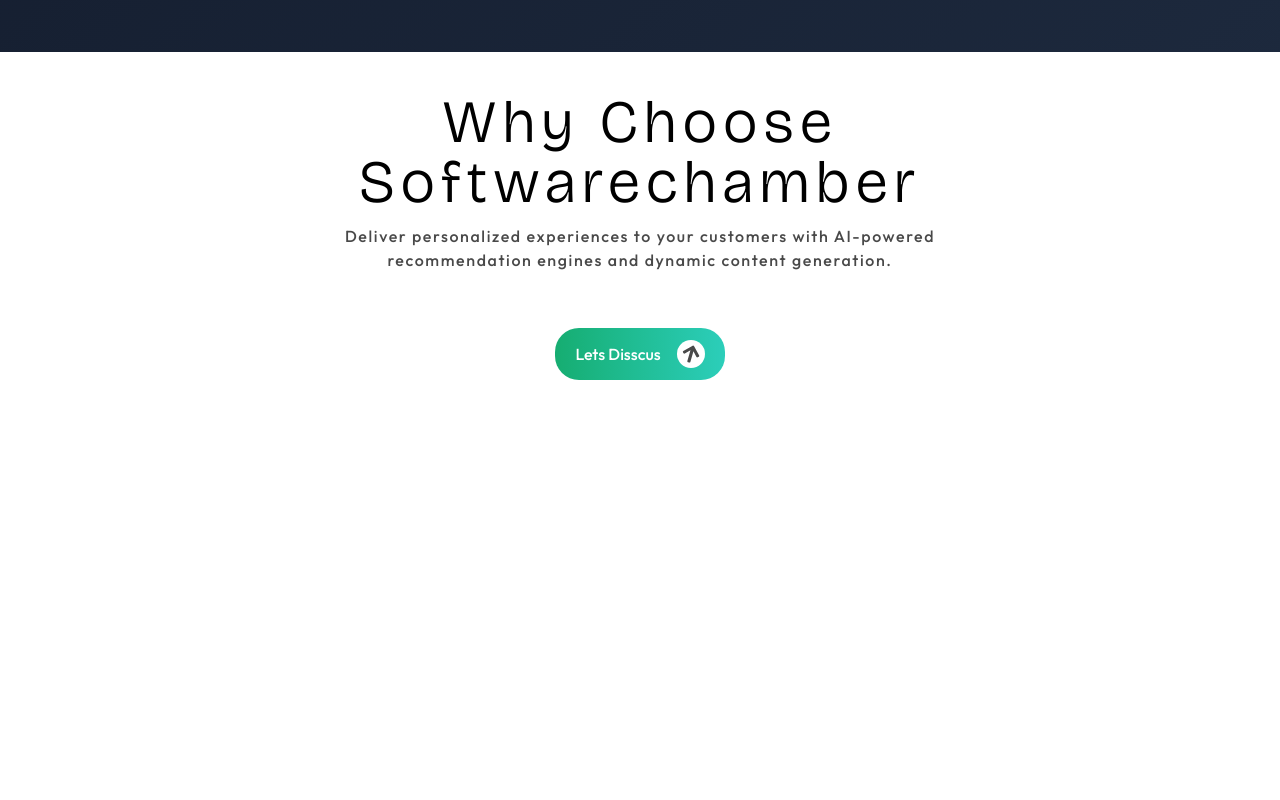
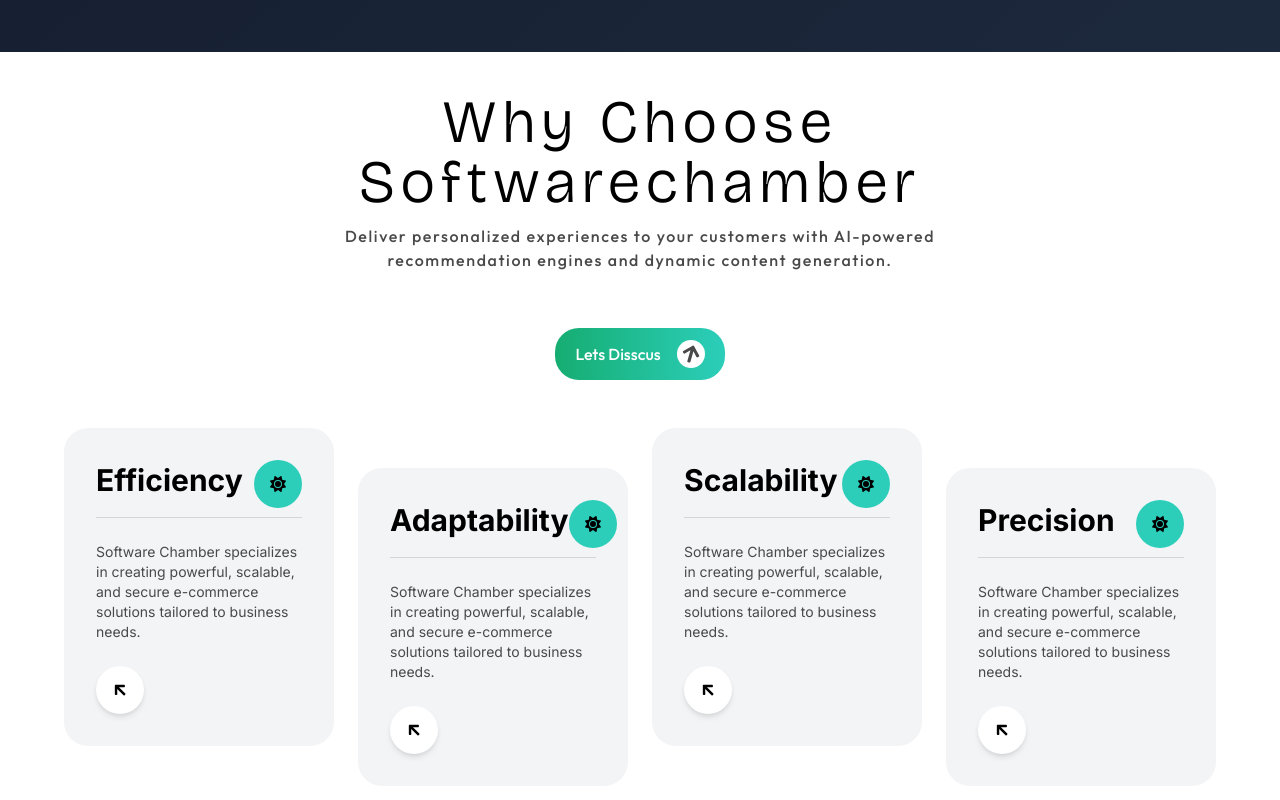
Before and after one commit to umme-Tahazzee/software-chamber, a Next.js app: page / in a window 1280 px wide. Shown: the part 3901-4701 px from the top of the page. Built offline with nearby package versions, Linux system fonts and the light colour scheme.

Commit message:
choose section

```diff
--- /dev/null
+++ b/src/Components/ChooseCard.jsx
@@ -0,0 +1,113 @@
+
+"use client";
+
+import { FaArrowUp } from "react-icons/fa";
+import { FaSun } from "react-icons/fa6";
+import { motion } from "framer-motion";
+
+const services = [
+ {
+  title: "Efficiency",
+  icon: <FaSun className="text-black size-5" />,
+  desc: `Software Chamber specializes in creating powerful,
+    scalable, and secure e-commerce solutions tailored to business needs.`,
+ },
+ {
+  title: "Adaptability",
+  icon: <FaSun />,
+  desc: "Software Chamber specializes in creating powerful, scalable, and secure e-commerce solutions tailored to business needs.",
+
+ },
+ {
+  title: "Scalability",
+  icon: <FaSun />,
+
+  desc: "Software Chamber specializes in creating powerful, scalable, and secure e-commerce solutions tailored to business needs.",
+ },
+ {
+  title: "Precision",
+  icon: <FaSun />,
+
+  desc: "Software Chamber specializes in creating powerful, scalable, and secure e-commerce solutions tailored to business needs.",
+
+ },
+
+];
+
+const cardVariants = {
+ hidden: { opacity: 0, y: 30 },
+ visible: (i) => ({
+  opacity: 1,
+  y: 0,
+  transition: {
+   delay: i * 0.1,
+   duration: 0.5,
+   ease: "easeOut",
+  },
+ }),
+};
+
+const ChooseCard = () => {
+ return (
+  <div className="grid grid-cols-1 md:grid-cols-4 gap-6 max-w-7xl mx-auto p-6">
+   {services.map((service, index) => {
+    let extraClass = "";
+    if (index === 1) extraClass = "md:top-10 relative"; // 2nd card slight raise
+    if (index === 3) extraClass = "md:top-10 relative"; // 3rd card higher
+
+
+    return (
+     <motion.div
+      key={index}
+      custom={index}
+      initial="hidden"
+      animate="visible"
+      variants={cardVariants}
+      whileHover={{
+       y: -8,
+       boxShadow: "0 20px 40px rgba(0,0,0,0.15)",
+       transition: { duration: 0.18 },
+      }}
+      className={`rounded-3xl p-8 relative transition-all duration-300
+            ease-in-out cursor-pointer bg-gray-100 text-black ${extraClass}`}
+     >
+      <div className="flex justify-between items-center">
+       <h2 className="text-3xl font-bold leading-snug mb-4">
+        {service.title}
+       </h2>
+       {/* Icon container */}
+       <div className="flex items-center justify-center bg-[#2CCEBA] px-4 mb-2 rounded-full w-12 h-12">
+        {service.icon}
+       </div>
+      </div>
+
+
+
+      <div className="border-b border-gray-300"></div>
+
+      <p className="text-sm mt-6 mb-6 text-[#494949]">{service.desc}</p>
+
+      {/* Icon with motion effect */}
+      <motion.div
+       whileHover={{ y: -6 }}
+       transition={{ duration: 0.18 }}
+       className="left-6"
+      >
+       <motion.div
+        whileHover={{ x: 6 }}
+        transition={{ duration: 0.18 }}
+        className="w-12 h-12 rounded-full bg-white text-black flex items-center justify-center shadow-md"
+       >
+
+        <FaArrowUp className="-rotate-45" />
+
+       </motion.div>
+      </motion.div>
+     </motion.div>
+    )
+   })}
+  </div>
+ );
+};
+
+export default ChooseCard;
--- a/src/Components/WhyChoose.jsx
+++ b/src/Components/WhyChoose.jsx
@@ -1,6 +1,7 @@
 'use client'
 import { Discuss } from '@/material-ui/Gradient-btn'
 import React from 'react'
+import ChooseCard from './ChooseCard'
 
 const WhyChoose = () => {
   return (
@@ -11,11 +12,15 @@
           <p className='text-[#494949] font-outfit tracking-widest '>Deliver personalized experiences to your
             customers with AI-powered <br/>
             recommendation engines and dynamic content generation.</p>
+            <div className="flex justify-center m-6">
+             < Discuss title="Lets Disscus" />
+          </div>
+
          </div>
-    <div className="flex justify-center m-6">
-             < Discuss title="Lets Disscus" />
 
-          </div>
+         {/* card section  */}
+          <ChooseCard/>
+
 
     </section>
   )
```
